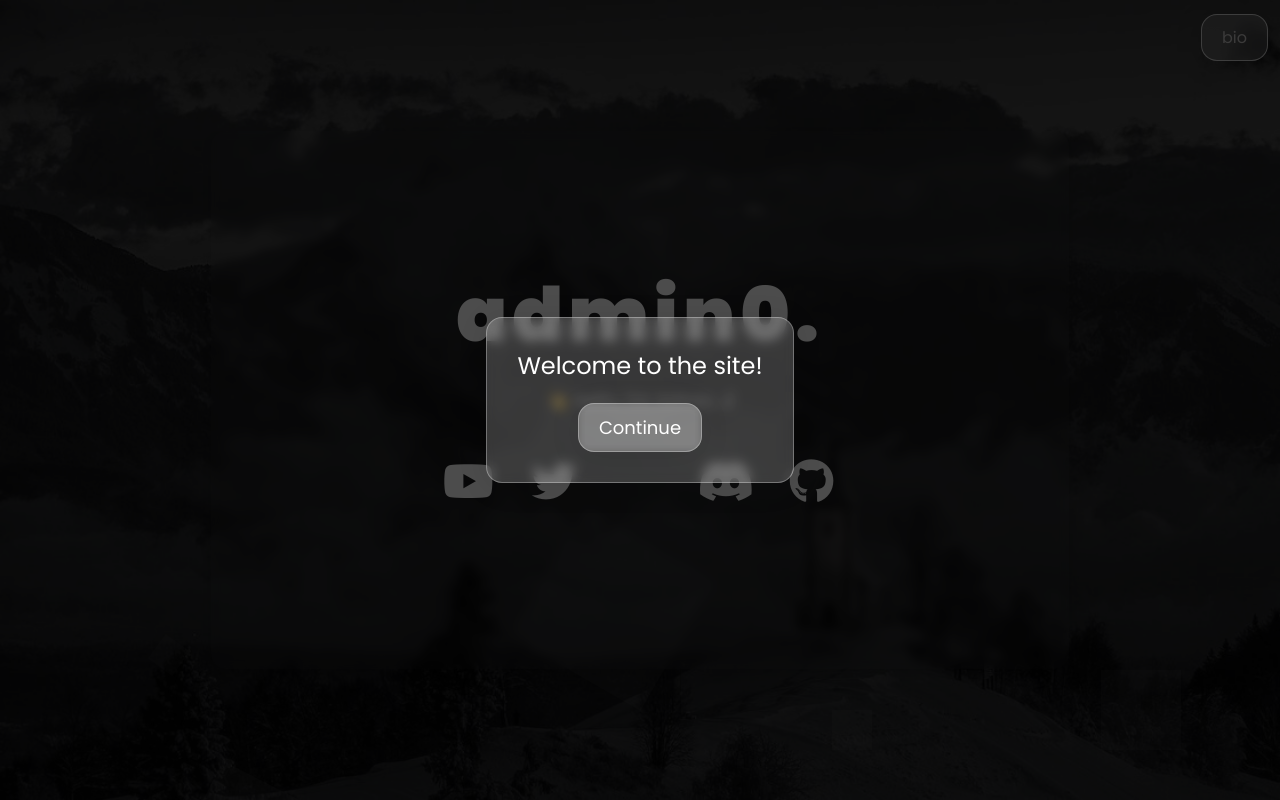
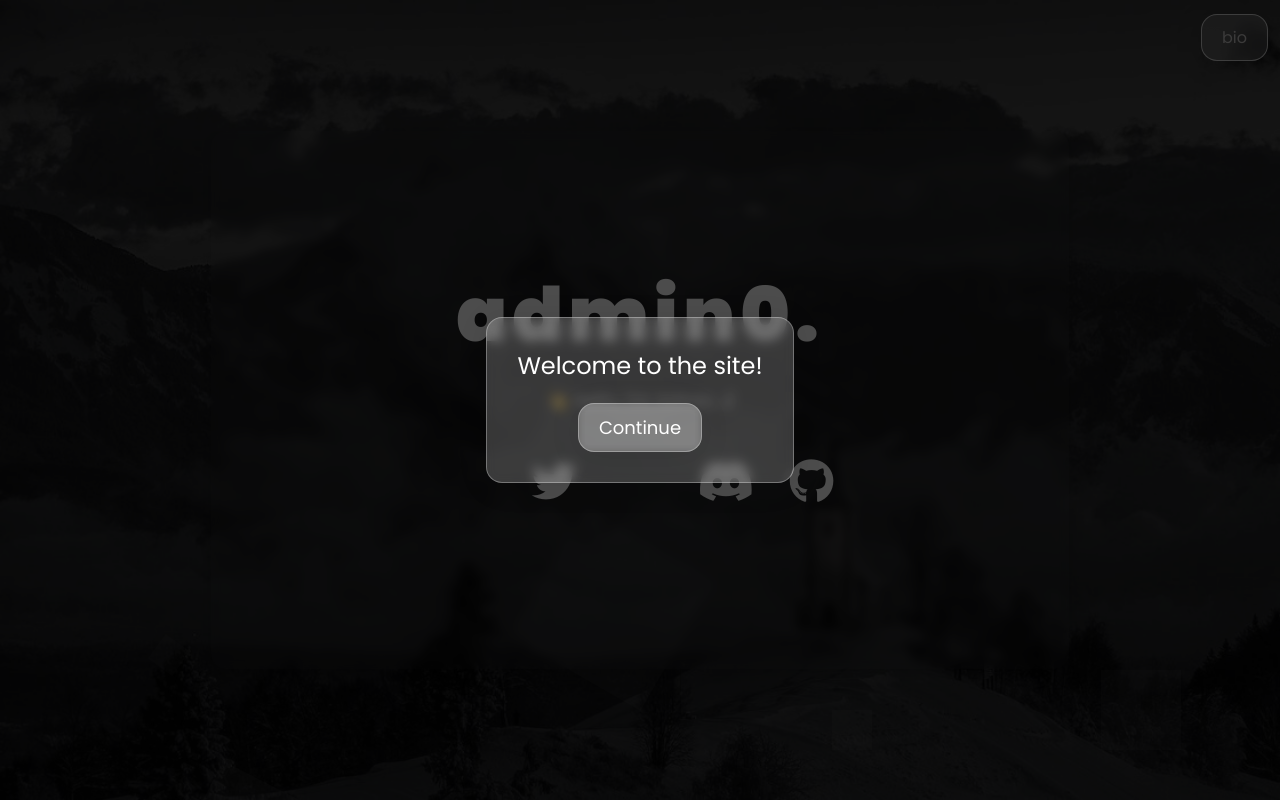
Before and after one commit to boyratata/icon.github.io, a plain HTML site: page index.html in a window 1280 px wide. Drawn offline with nearby package versions, Linux system fonts and the light colour scheme.

Commit message:
Update index.html

```diff
--- a/index.html
+++ b/index.html
@@ -35,7 +35,6 @@
         <div class="glass">
             <h1>admin0.</h1>
             <a href="https://discord.com/users/1218777412364406906" target="_blank"><i id="discord" class="fab fa-discord"></i></a>
-            <a href="https://www.youtube.com/channel/UCcZyY3b9iWqJuH2rMyTVpfw" target="_blank"><i id="youtube" class="fab fa-youtube"></i></a>
             <a href="https://twitter.com/KaraokeYuki" target="_blank"><i id="twitter" class="fab fa-twitter"></i></a>
             <a href="https://github.com/boyratata" target="_blank"><i id="github" class="fab fa-github"></i></a>
             <p><span class="wave">👋</span> hello, I'm Admin, <span class="auto-type"></span></p>
```
